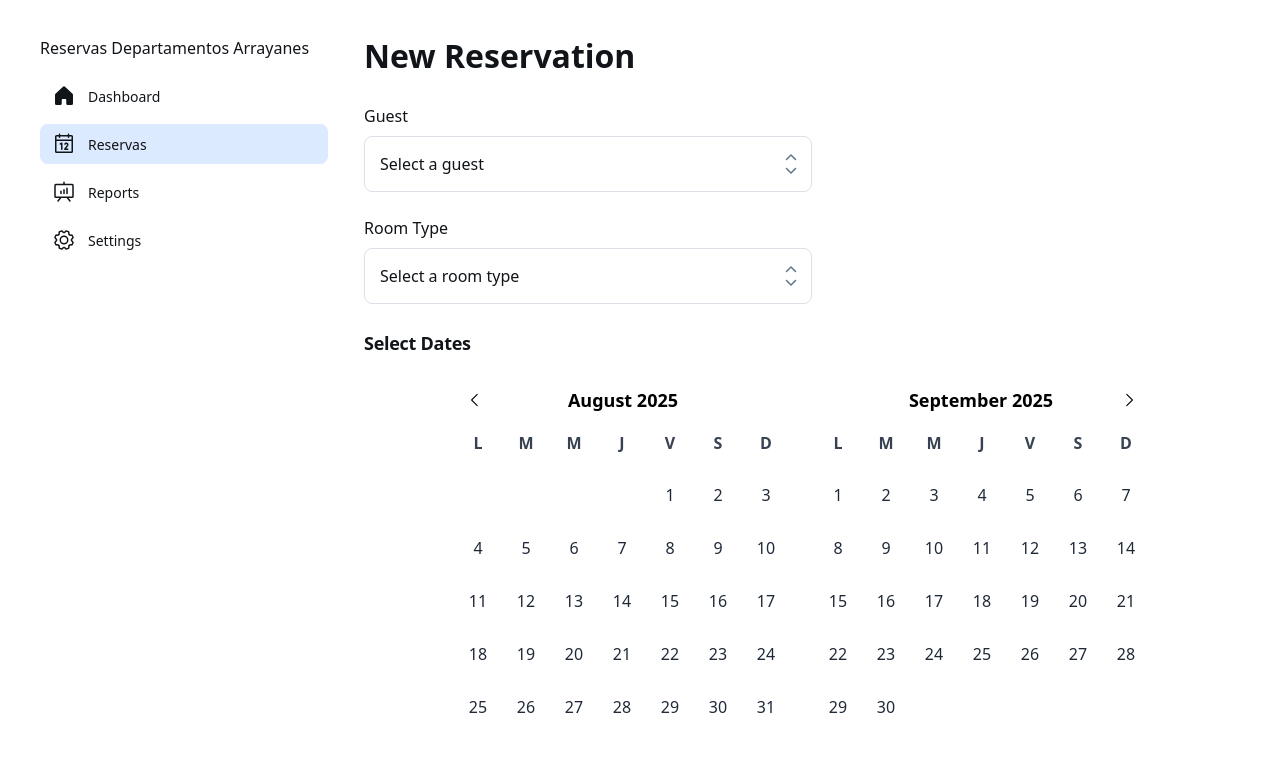
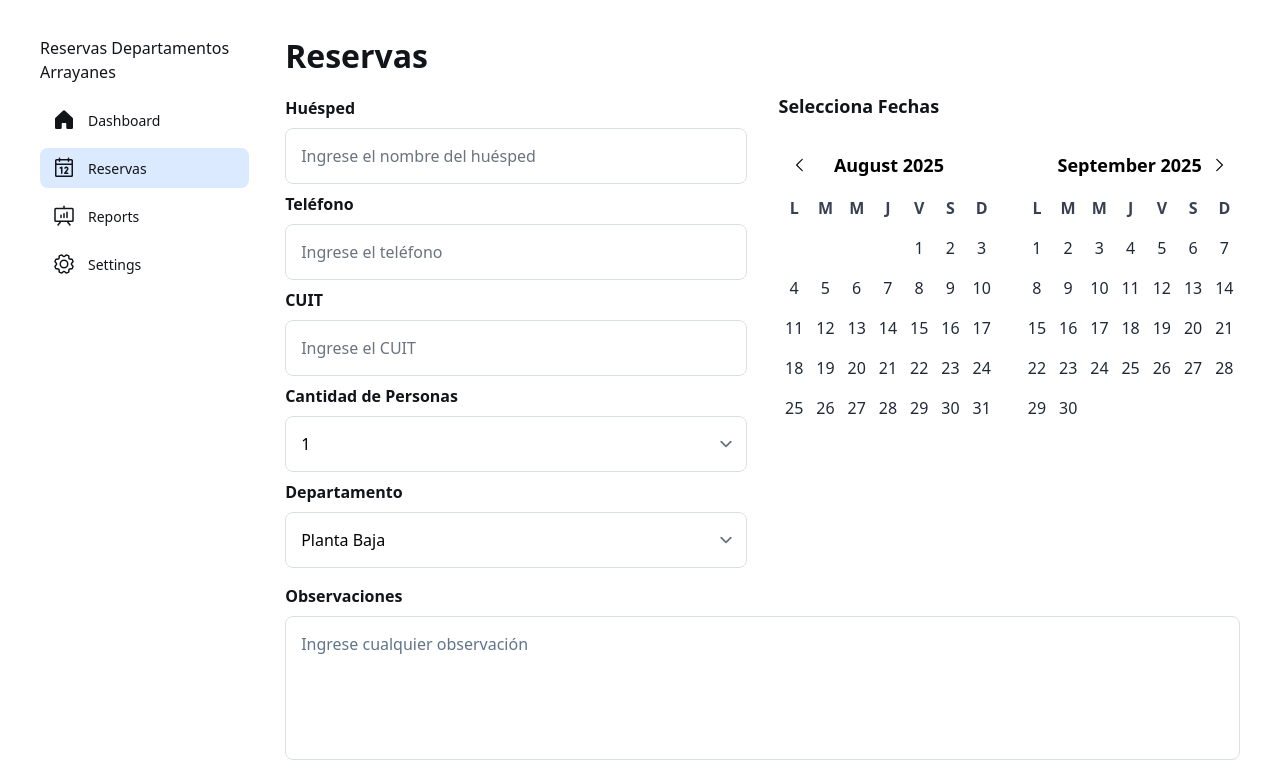
Before and after one commit to nspinettojung/reservas, an Angular app: page /reservations in a window 1280 px wide. Shown: the top 782 px of the page. Built offline with nearby package versions, Linux system fonts and the light colour scheme.

Commit message:
fix fecha

```diff
--- /dev/null
+++ b/src/app/core/icliente.ts
@@ -0,0 +1,11 @@
+export interface Icliente  {
+  huesped: string;
+  depto: string;
+  telefono: string;
+  cuit: string;
+  cantidadPersonas: number;
+  checkin: string;
+  checkout: string;
+  solicitudesEspeciales?: string;
+  estado: string;
+};
--- a/src/app/page/dashboard/dashboard.html
+++ b/src/app/page/dashboard/dashboard.html
@@ -4,27 +4,25 @@
 >
   <div class="layout-container flex h-full grow flex-col">
     <div class="gap-1 px-6 flex flex-1 justify-center py-5">
-      <div class="layout-content-container flex flex-col w-80">
-        <div
-          class="flex h-full min-h-[700px] flex-col justify-between bg-white p-4"
-        >
+      <div class="layout-content-container flex flex-col w-50">
+        <div class="flex h-full h-dvh flex-col justify-between bg-white p-4">
           <ara-sidenav></ara-sidenav>
         </div>
       </div>
-      <div class="layout-content-container flex flex-col max-w-[960px] flex-1">
+      <div class="layout-content-container flex flex-col flex-1">
         <div class="flex flex-wrap justify-between gap-3 p-4">
-          <p
+          <h2
             class="text-[#111418] tracking-light text-[32px] font-bold leading-tight min-w-72"
           >
             Dashboard
-          </p>
+          </h2>
         </div>
         <h2
           class="text-[#111418] text-[22px] font-bold leading-tight tracking-[-0.015em] px-4 pb-3 pt-5"
         >
           Reservas
         </h2>
-        <ara-calendario></ara-calendario>
+
         <ara-lista-cliente></ara-lista-cliente>
         <h2
           class="text-[#111418] text-[22px] font-bold leading-tight tracking-[-0.015em] px-4 pb-3 pt-5"
--- a/src/app/page/dashboard/dashboard.ts
+++ b/src/app/page/dashboard/dashboard.ts
@@ -2,11 +2,10 @@ import { Component } from '@angular/core';
 import { Sidenav } from '../../shared/sidenav/sidenav';
 import { ListaCliente } from '../../shared/lista-cliente/lista-cliente';
 import { ListaDepto } from '../../shared/lista-depto/lista-depto';
-import { Calendario } from "../../shared/calendario/calendario";
 
 @Component({
   selector: 'app-dashboard',
-  imports: [Sidenav, ListaCliente, ListaDepto, Calendario],
+  imports: [ListaCliente, ListaDepto, Sidenav],
   templateUrl: './dashboard.html',
   styleUrl: './dashboard.scss',
 })
--- a/src/app/page/reservas/reservas.html
+++ b/src/app/page/reservas/reservas.html
@@ -5,76 +5,127 @@
     font-family: 'Work Sans', 'Noto Sans', sans-serif;
   "
 >
-  <div class="layout-container flex h-full grow flex-col">
+  <div class="layout-container flex h-full grow">
     <div class="gap-1 px-6 flex flex-1 justify-center py-5">
-      <div class="layout-content-container flex flex-col w-80">
-        <div
-          class="flex h-full min-h-[700px] flex-col justify-between bg-white p-4"
-        >
+      <div class="layout-content-container flex flex-col w-50 h-dvh">
+        <div class="flex h-full flex-col justify-between bg-white p-4">
           <ara-sidenav></ara-sidenav>
         </div>
       </div>
-      <div class="layout-content-container flex flex-col max-w-[960px] flex-1">
+
+      <div class="flex flex-wrap items-start w-full">
          <div class="flex flex-wrap justify-between gap-3 p-4">
-          <p
+          <h2
             class="text-[#111418] tracking-light text-[32px] font-bold leading-tight min-w-72"
           >
-            New Reservation
-          </p>
+            Reservas
+          </h2>
         </div>
-        <div class="flex max-w-[480px] flex-wrap items-end gap-4 px-4 py-3">
+        <div class="layout-content-container grid grid-cols-2 w-full">
+          <!-- Columna de Inputs -->
+          <div class="flex flex-col">
+            <!-- Huésped -->
+            <div class="flex flex-wrap items-end px-4 py-1">
               <label class="flex flex-col min-w-40 flex-1">
-            <p class="text-[#111418] text-base font-medium leading-normal pb-2">
-              Guest
+                <p class="text-[#111418] text-base font-bold pb-2">Huésped</p>
+                <input
+                  type="text"
+                  class="form-input h-14 border border-[#dbe0e6] rounded-lg p-[15px]"
+                  placeholder="Ingrese el nombre del huésped"
+                />
+              </label>
+            </div>
+
+            <!-- Teléfono -->
+            <div class="flex flex-wrap items-end gap-4 px-4 py-1">
+              <label class="flex flex-col min-w-40 flex-1">
+                <p class="text-[#111418] text-base font-bold pb-2">Teléfono</p>
+                <input
+                  type="text"
+                  class="form-input h-14 border border-[#dbe0e6] rounded-lg p-[15px]"
+                  placeholder="Ingrese el teléfono"
+                />
+              </label>
+            </div>
+
+            <!-- CUIT -->
+            <div class="flex flex-wrap items-end gap-4 px-4 py-1">
+              <label class="flex flex-col min-w-40 flex-1">
+                <p class="text-[#111418] text-base font-bold pb-2">CUIT</p>
+                <input
+                  type="text"
+                  class="form-input h-14 border border-[#dbe0e6] rounded-lg p-[15px]"
+                  placeholder="Ingrese el CUIT"
+                />
+              </label>
+            </div>
+
+            <!-- Cantidad de Personas -->
+            <div class="flex flex-wrap items-end gap-4 px-4 py-1">
+              <label class="flex flex-col min-w-40 flex-1">
+                <p class="text-[#111418] text-base font-bold pb-2">
+                  Cantidad de Personas
                 </p>
                 <select
-              class="form-input flex w-full min-w-0 flex-1 resize-none overflow-hidden rounded-lg text-[#111418] focus:outline-0 focus:ring-0 border border-[#dbe0e6] bg-white focus:border-[#dbe0e6] h-14 bg-[image:--select-button-svg] placeholder:text-[#60758a] p-[15px] text-base font-normal leading-normal"
+                  class="form-input h-14 border border-[#dbe0e6] rounded-lg p-[15px]"
                 >
-              <option value="one">Select a guest</option>
-              <option value="two">two</option>
-              <option value="three">three</option>
+                  @for (persona of cpersonas; track $index) {
+                  <option value="{{ persona.value }}">
+                    {{ persona.label }}
+                  </option>
+                  }
                 </select>
               </label>
             </div>
-        <div class="flex max-w-[480px] flex-wrap items-end gap-4 px-4 py-3">
+
+            <!-- Departamento -->
+            <div class="flex flex-wrap items-end gap-4 px-4 py-1">
               <label class="flex flex-col min-w-40 flex-1">
-            <p class="text-[#111418] text-base font-medium leading-normal pb-2">
-              Room Type
+                <p class="text-[#111418] text-base font-bold pb-2">
+                  Departamento
                 </p>
                 <select
-              class="form-input flex w-full min-w-0 flex-1 resize-none overflow-hidden rounded-lg text-[#111418] focus:outline-0 focus:ring-0 border border-[#dbe0e6] bg-white focus:border-[#dbe0e6] h-14 bg-[image:--select-button-svg] placeholder:text-[#60758a] p-[15px] text-base font-normal leading-normal"
+                  class="form-input h-14 border border-[#dbe0e6] rounded-lg p-[15px]"
                 >
-              <option value="one">Select a room type</option>
-              <option value="two">two</option>
-              <option value="three">three</option>
+                  @for (depto of departamento; track $index) {
+                  <option value="{{ depto.value }}">{{ depto.label }}</option>
+                  }
                 </select>
               </label>
             </div>
-        <h3
-          class="text-[#111418] text-lg font-bold leading-tight tracking-[-0.015em] px-4 pb-2 pt-4"
-        >
-          Select Dates
+          </div>
+
+          <!-- Columna del Calendario -->
+          <div>
+            <h3 class="text-[#111418] text-lg font-bold px-4 pb-2">
+              Selecciona Fechas
             </h3>
             <ara-calendario></ara-calendario>
-        <div class="flex max-w-[480px] flex-wrap items-end gap-4 px-4 py-3">
+          </div>
+        </div>
+        <div
+          class="layout-content-container flex flex-col w-full justify-center"
+        >
+          <div class="flex flex-wrap items-end gap-4 px-4 py-3">
             <label class="flex flex-col min-w-40 flex-1">
-            <p class="text-[#111418] text-base font-medium leading-normal pb-2">
-              Special Requests
+              <p class="text-[#111418] text-base font-bold leading-normal pb-2">
+                Observaciones
               </p>
               <textarea
-              placeholder="Enter any special requests"
+                placeholder="Ingrese cualquier observación"
                 class="form-input flex w-full min-w-0 flex-1 resize-none overflow-hidden rounded-lg text-[#111418] focus:outline-0 focus:ring-0 border border-[#dbe0e6] bg-white focus:border-[#dbe0e6] min-h-36 placeholder:text-[#60758a] p-[15px] text-base font-normal leading-normal"
               ></textarea>
             </label>
           </div>
-        <div class="flex px-4 py-3">
+          <div class="flex px-4 py-3 justify-center">
             <button
               class="flex min-w-[84px] max-w-[480px] cursor-pointer items-center justify-center overflow-hidden rounded-lg h-10 px-4 flex-1 bg-[#0d80f2] text-white text-sm font-bold leading-normal tracking-[0.015em]"
             >
-            <span class="truncate">Create Reservation</span>
+              <span class="truncate">Reservar</span>
             </button>
           </div>
         </div>
       </div>
     </div>
   </div>
+</div>
--- a/src/app/page/reservas/reservas.ts
+++ b/src/app/page/reservas/reservas.ts
@@ -1,13 +1,25 @@
 import { Component } from '@angular/core';
-import { Calendario } from "../../shared/calendario/calendario";
-import { Sidenav } from "../../shared/sidenav/sidenav";
+import { Calendario } from '../../shared/calendario/calendario';
+import { Sidenav } from '../../shared/sidenav/sidenav';
 
 @Component({
   selector: 'app-reservas',
   imports: [Calendario, Sidenav],
   templateUrl: './reservas.html',
-  styleUrl: './reservas.scss'
+  styleUrl: './reservas.scss',
 })
 export class Reservas {
+  cpersonas = [
+    { value: '1', label: '1' },
+    { value: '2', label: '2' },
+    { value: '3', label: '3' },
+    { value: '4', label: '4' },
+    { value: '5', label: '5' },
+    { value: '6', label: '6' },
+  ];
 
+  departamento = [
+    { value: '1', label: 'Planta Baja' },
+    { value: '2', label: 'Primera Planta' },
+  ];
 }
--- a/src/app/shared/calendario/calendario.html
+++ b/src/app/shared/calendario/calendario.html
@@ -1,6 +1,6 @@
-<div class="flex flex-wrap items-center justify-center gap-6 p-4">
+<div class="flex flex-wrap items-center  gap-6 p-4">
   <!-- Calendario Mes Actual -->
-  <div class="flex min-w-72 max-w-[336px] flex-1 flex-col gap-0.5">
+  <div class="flex max-w-full flex-1 flex-col gap-0.5">
     <div class="flex items-center p-1 justify-between">
       <button (click)="mesAnterior()" class="p-2 rounded hover:bg-gray-200">
         <!-- SVG anterior -->
@@ -21,7 +21,7 @@
       </span>
       <div class="w-8"></div>
     </div>
-    <div class="grid grid-cols-7 min-h-[330px]">
+    <div class="grid grid-cols-7 min-h-full">
       @for (d of ['L','M','M','J','V','S','D']; track $index) {
       <div class="text-center font-bold text-gray-700 py-2">{{ d }}</div>
       } @for (item of [].constructor(getPrimerDiaSemana(mesActual, anoActual));
@@ -42,7 +42,7 @@
   </div>
 
   <!-- Calendario Mes Siguiente -->
-  <div class="flex min-w-72 max-w-[336px] flex-1 flex-col gap-0.5">
+  <div class="flex max-w-full flex-1 flex-col gap-0.5">
     <div class="flex items-center p-1 justify-between">
       <div class="w-8"></div>
       <span class="text-lg font-bold capitalize flex-1 text-center">
@@ -63,7 +63,7 @@
         </svg>
       </button>
     </div>
-    <div class="grid grid-cols-7 min-h-[330px]">
+    <div class="grid grid-cols-7 min-h-full">
       @for (d of ['L','M','M','J','V','S','D']; track $index) {
       <div class="text-center font-bold text-gray-700 py-2">{{ d }}</div>
       } @for (item of [].constructor(getPrimerDiaSemana(mesSiguiente,
--- a/src/app/shared/lista-cliente/lista-cliente.html
+++ b/src/app/shared/lista-cliente/lista-cliente.html
@@ -5,7 +5,7 @@
         <tr class="bg-white">
           @for (column of columns; track $index) {
           <th
-            class="table-97cdb991-87bd-4938-8008-02d4a1acb95e-column-120 px-4 py-3 text-left text-[#111418] w-[400px] text-sm font-medium leading-normal"
+            class="table-97cdb991-87bd-4938-8008-02d4a1acb95e-column-120 px-4 py-3 text-left text-[#111418] w-[400px] text-sm font-bold leading-normal "
           >
             {{ column }}
           </th>
@@ -26,6 +26,21 @@
             {{ item.depto }}
           </td>
           <td
+            class="table-97cdb991-87bd-4938-8008-02d4a1acb95e-column-120 h-[72px] px-4 py-2 w-[400px] text-[#111418] text-sm font-normal leading-normal"
+          >
+            {{ item.telefono }}
+          </td>
+          <td
+            class="table-97cdb991-87bd-4938-8008-02d4a1acb95e-column-120 h-[72px] px-4 py-2 w-[400px] text-[#111418] text-sm font-normal leading-normal"
+          >
+            {{ item.cuit }}
+          </td>
+          <td
+            class="table-97cdb991-87bd-4938-8008-02d4a1acb95e-column-120 h-[72px] px-4 py-2 w-[400px] text-[#111418] text-sm font-normal leading-normal"
+          >
+            {{ item.cantidadPersonas }}
+          </td>
+          <td
             class="table-97cdb991-87bd-4938-8008-02d4a1acb95e-column-360 h-[72px] px-4 py-2 w-[400px] text-[#111418] text-sm font-normal leading-normal"
           >
             {{ item.checkin }}
@@ -34,6 +49,11 @@
             class="table-97cdb991-87bd-4938-8008-02d4a1acb95e-column-480 h-[72px] px-4 py-2 w-[400px] text-[#111418] text-sm font-normal leading-normal"
           >
             {{ item.checkout }}
+          </td>
+          <td
+            class="table-97cdb991-87bd-4938-8008-02d4a1acb95e-column-480 h-[72px] px-4 py-2 w-[400px] text-[#111418] text-sm font-normal leading-normal"
+          >
+            {{ item.solicitudesEspeciales }}
           </td>
           <td
             class="table-97cdb991-87bd-4938-8008-02d4a1acb95e-column-600 h-[72px] px-4 py-2 w-60 text-sm font-normal leading-normal"
--- a/src/app/shared/lista-cliente/lista-cliente.ts
+++ b/src/app/shared/lista-cliente/lista-cliente.ts
@@ -1,4 +1,5 @@
 import { Component } from '@angular/core';
+import { Icliente } from '../../core/icliente';
 
 @Component({
   selector: 'ara-lista-cliente',
@@ -7,27 +8,49 @@ import { Component } from '@angular/core';
   styleUrl: './lista-cliente.scss',
 })
 export class ListaCliente {
-  columns = ['Huésped', 'Departamento', 'Check-in', 'Check-out', 'Estado'];
-  listaReservas = [
+  columns: string[] = [
+    'Huésped',
+    'Departamento',
+    'Teléfono',
+    'CUIT',
+    'Cantidad de Personas',
+    'Check-in',
+    'Check-out',
+    'Solicitudes Especiales',
+    'Estado',
+  ];
+  listaReservas: Icliente[] = [
     {
       huesped: 'Nicolas jung',
       depto: 'planta baja',
-      checkin: '2023-10-01',
-      checkout: '2023-10-05',
+      telefono: '123456789',
+      cuit: '20-12345678-9',
+      cantidadPersonas: 2,
+      checkin: new Date().toLocaleDateString(),
+      checkout: new Date().toLocaleDateString(),
+      solicitudesEspeciales: 'Cama extra',
       estado: 'confirmada',
     },
     {
       huesped: 'Maria Lopez',
       depto: 'primer piso',
-      checkin: '2023-10-03',
-      checkout: '2023-10-07',
+      telefono: '987654321',
+      cuit: '20-98765432-1',
+      cantidadPersonas: 1,
+      checkin: new Date().toLocaleDateString(),
+      checkout: new Date().toLocaleDateString(),
+      solicitudesEspeciales: 'Ninguna',
       estado: 'pendiente',
     },
     {
       huesped: 'Carlos Perez',
       depto: 'segundo piso',
-      checkin: '2023-10-02',
-      checkout: '2023-10-06',
+      telefono: '456789123',
+      cuit: '20-45678912-3',
+      cantidadPersonas: 3,
+      checkin: new Date().toLocaleDateString(),
+      checkout: new Date().toLocaleDateString(),
+      solicitudesEspeciales: 'Cama adicional',
       estado: 'cancelada',
     },
   ];
```
Lines whose indentation alone changed are shown as unchanged.
